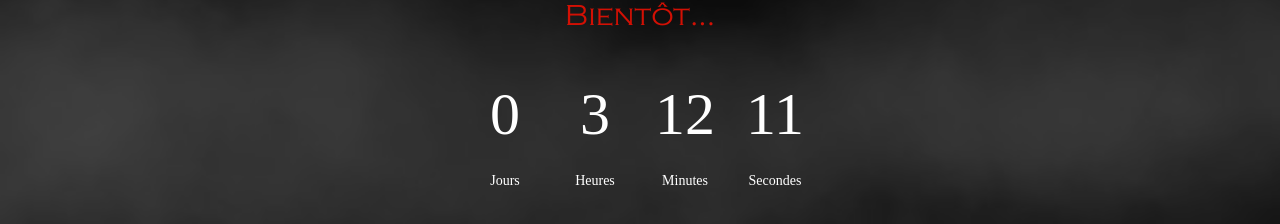
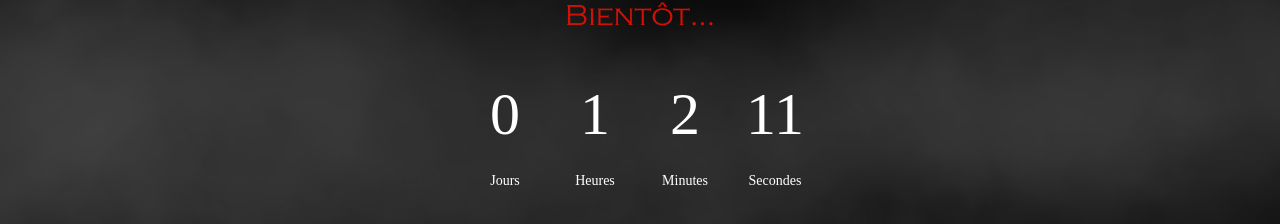
Before and after one commit to Fleur-hub/SevenLastTime, a plain HTML site: page index.html in a window 1280 px wide. Shown: the part 261-485 px from the top of the page. Drawn offline with Linux system fonts and the light colour scheme; a web font is replaced by a local one.

Commit message:
Update index.html

```diff
--- a/index.html
+++ b/index.html
@@ -148,7 +148,7 @@
 	<script src="vendor/countdowntime/moment-timezone-with-data.min.js"></script>
 	<script src="vendor/countdowntime/countdowntime.js"></script>
 	<script>
-        let trailerDate = new Date(2021, 1, 12, 11, 30, 0);
+        let trailerDate = new Date(2021, 1, 12, 9, 20, 0);
         let now = new Date(Date.now());
         if(trailerDate < now){
             document.getElementById("countdown").innerHTML = '<iframe width="1229" height="922" src="https://fleur-hub.github.io/SevenLastTimeProject/" frameborder="0" allow="accelerometer; autoplay; clipboard-write; encrypted-media; gyroscope; picture-in-picture" allowfullscreen></iframe>'
```
